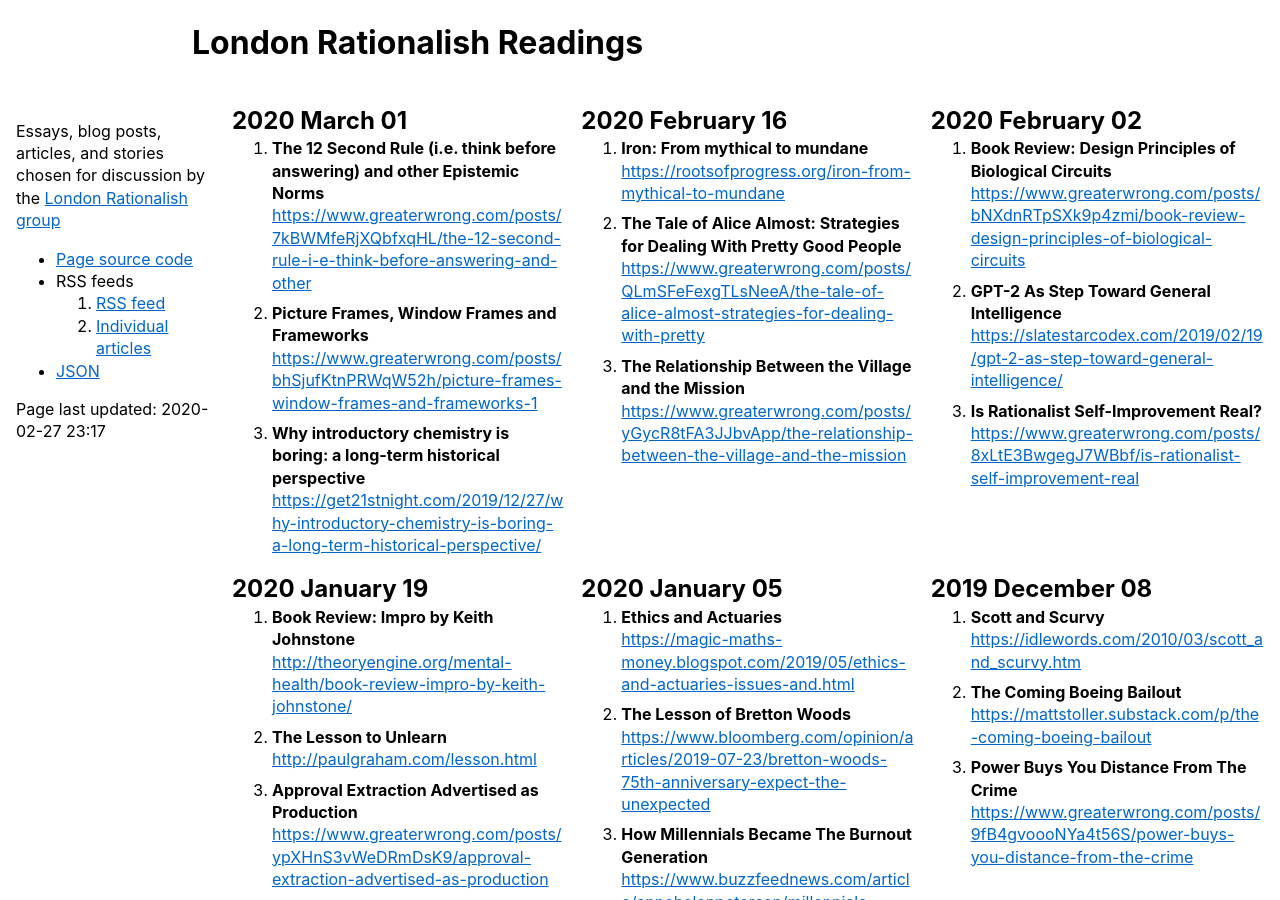
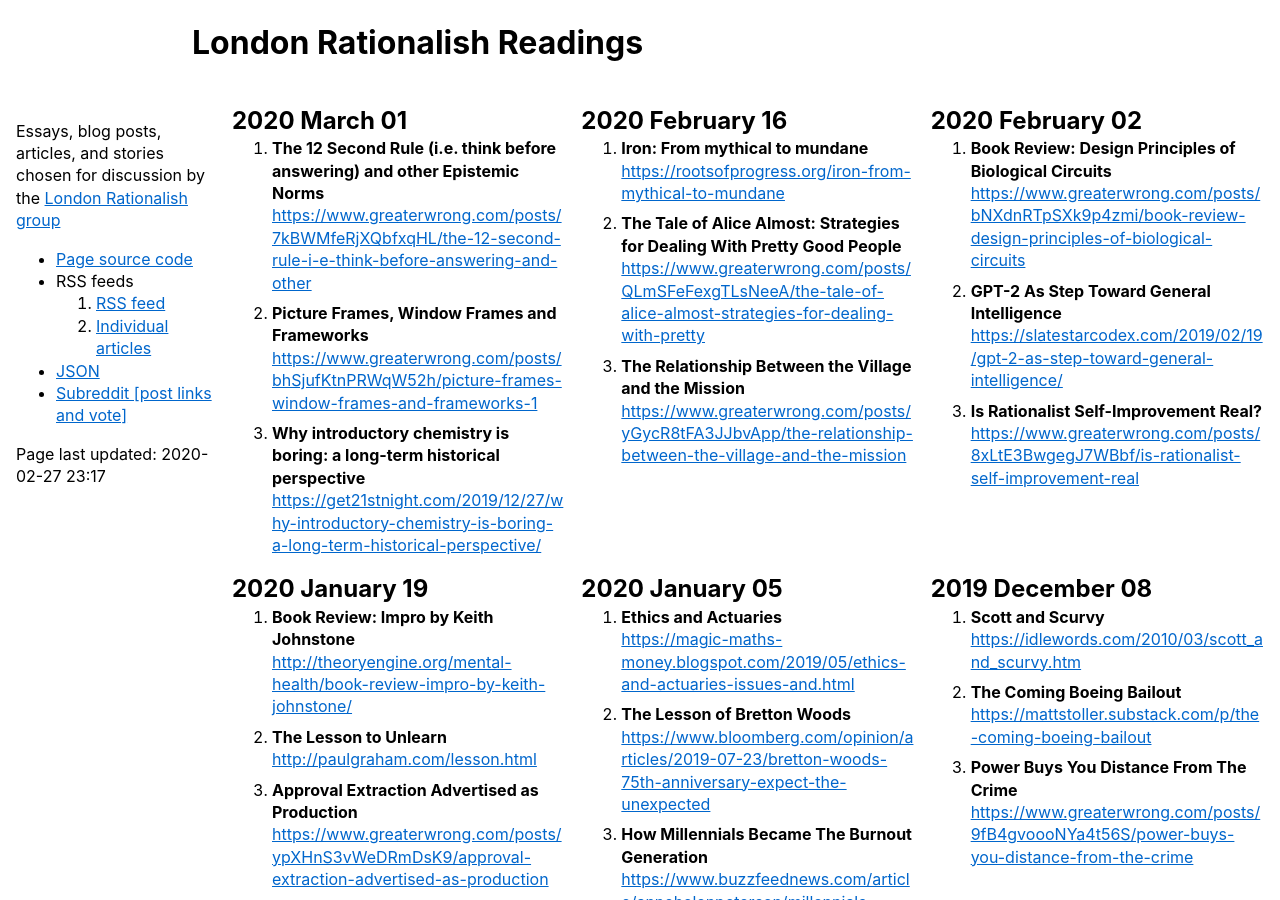
Before and after one commit to sackeyjason/london-rationalish-readings, a Jekyll site: the page built from newindex.html, in a window 1280 px wide and 900 px high. Built offline with Jekyll 4.4.1, drawn with Linux system fonts in a browser that asks for light colours.

Commit message:
Update 2020.html

```diff
--- a/_layouts/2020.html
+++ b/_layouts/2020.html
@@ -87,6 +87,8 @@ article:target {
             <li><a href="./articles-feed.xml">Individual articles</a>
           </ol>
         <li><a href="./d.json">JSON</a>
+        <li><a href="https://www.reddit.com/r/londonrationalish/">Subreddit [post links and vote]</a>
+
       </ul>
       <p>Page last updated:
         <time datetime="{{ "now" | date: "%Y-%m-%d %H:%M" }}">{{ "now" | date: "%Y-%m-%d %H:%M" }}</time>
```
